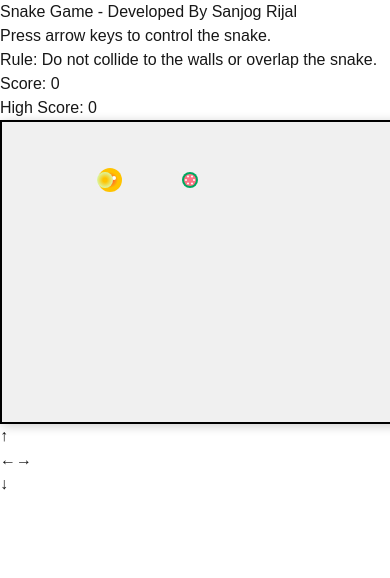
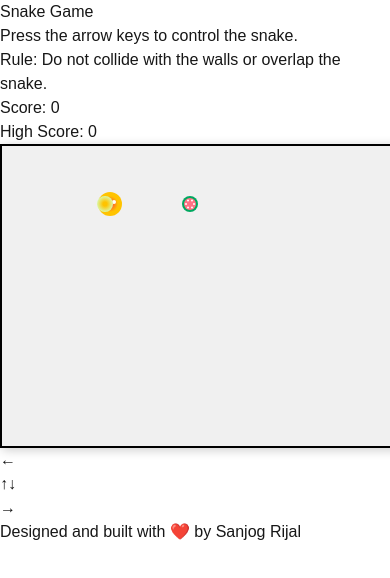
Before and after one commit to SanjogRijal/react-snake-game, a Next.js app: page / in a window 390 px wide. Shown: the top 578 px of the page. Built offline with nearby package versions, Linux system fonts and the light colour scheme.

Commit message:
feat: arrows for mobile

```diff
--- a/src/components/GameSubComponents.tsx
+++ b/src/components/GameSubComponents.tsx
@@ -159,32 +159,32 @@ export default function GameSubComponents({
         className={styles.snakeGameCanvas}
       />
       {isMobile && (
-        <div className="flex justify-center mt-4 space-x-4">
+        <div className="flex justify-center mt-6 space-x-4">
           <button
-            className="control-button"
-            onClick={() => handleTouchControl("up")}
+            className="control-button text-3xl mt-20 w-16 h-16 border-2 border-gray-400 bg-white text-gray-800 font-bold rounded-sm hover:bg-gray-100 focus:outline-none"
+            onClick={() => handleTouchControl("left")}
           >
-            ↑
+            ←
           </button>
           <div className="flex flex-col space-y-4">
             <button
-              className="control-button"
-              onClick={() => handleTouchControl("left")}
+              className="control-button text-3xl w-16 h-16 border-2 border-gray-400 bg-white text-gray-800 font-bold rounded-sm hover:bg-gray-100 focus:outline-none"
+              onClick={() => handleTouchControl("up")}
             >
-              ←
+              ↑
             </button>
             <button
-              className="control-button"
-              onClick={() => handleTouchControl("right")}
+              className="control-button text-3xl w-16 h-16 border-2 border-gray-400 bg-white text-gray-800 font-bold rounded-sm hover:bg-gray-100 focus:outline-none"
+              onClick={() => handleTouchControl("down")}
             >
-              →
+              ↓
             </button>
           </div>
           <button
-            className="control-button"
-            onClick={() => handleTouchControl("down")}
+            className="control-button text-3xl w-16 mt-20 h-16 border-2 border-gray-400 bg-white text-gray-800 font-bold rounded-sm hover:bg-gray-100 focus:outline-none"
+            onClick={() => handleTouchControl("right")}
           >
-            ↓
+            →
           </button>
         </div>
       )}
--- a/src/pages/index.tsx
+++ b/src/pages/index.tsx
@@ -1,4 +1,5 @@
 import GameComponent from "@/components/GameComponent";
+import { useDeviceType } from "@/hooks/useDeviceType";
 import localFont from "next/font/local";
 
 const geistSans = localFont({
@@ -13,20 +14,31 @@ const geistMono = localFont({
 });
 
 export default function Home() {
+  const isMobile = useDeviceType();
   return (
     <div
-      className={`${geistSans.variable} ${geistMono.variable} grid grid-rows-[20px_1fr_20px] items-center justify-items-center min-h-screen p-8 pb-20 gap-16 sm:p-20 font-[family-name:var(--font-geist-sans)]`}
+      className={`${geistSans.variable} ${geistMono.variable} ${
+        !isMobile &&
+        "grid grid-rows-[1fr_auto_50px] items-center justify-items-center min-h-[100vh] p-8 pb-16 gap-16 sm:p-20 font-[family-name:var(--font-geist-sans)] text-white bg-gradient-to-r from-blue-500 via-purple-500 to-pink-500 bg-cover bg-center"
+      } grid grid-rows-[1fr_auto_50px] items-center justify-items-center min-h-[100vh] p-8 pb-16 gap-16 sm:p-20 font-[family-name:var(--font-geist-sans)]`}
     >
-      <main className="flex flex-col gap-8 row-start-2 items-center sm:items-start">
-        <h1>Snake Game - Developed By Sanjog Rijal</h1>
-        <p>
-          Press arrow keys to control the snake.
-          <br />
-          Rule: Do not collide to the walls or overlap the snake.
+      <main className="flex flex-col items-center justify-center gap-8 row-start-1 text-center sm:text-left">
+        <h1 className="text-3xl sm:text-5xl font-semibold leading-tight tracking-wide">
+          Snake Game
+        </h1>
+        <p className="text-base sm:text-lg text-opacity-80">
+          Press the arrow keys to control the snake. <br />
+          <span className="font-bold">Rule:</span> Do not collide with the walls
+          or overlap the snake.
         </p>
-        <GameComponent />
+        <div className="w-full sm:w-[600px]">
+          <GameComponent />
+        </div>
       </main>
-      <footer className="row-start-3 flex gap-6 flex-wrap items-center justify-center"></footer>
+
+      <footer className="row-start-3 flex gap-6 flex-wrap items-center justify-center text-sm sm:text-base">
+        <p>Designed and built with ❤️ by Sanjog Rijal</p>
+      </footer>
     </div>
   );
 }
```
